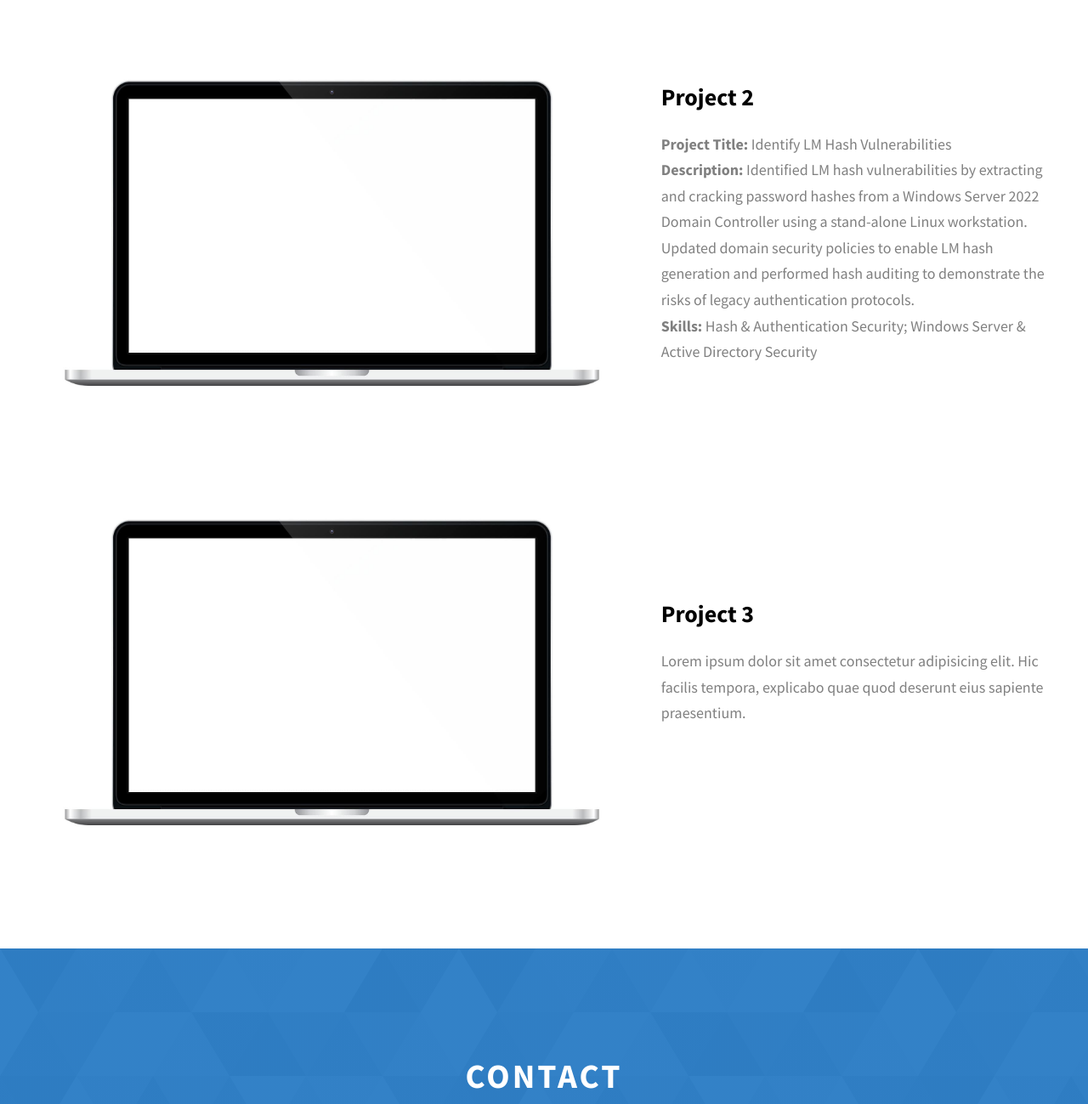
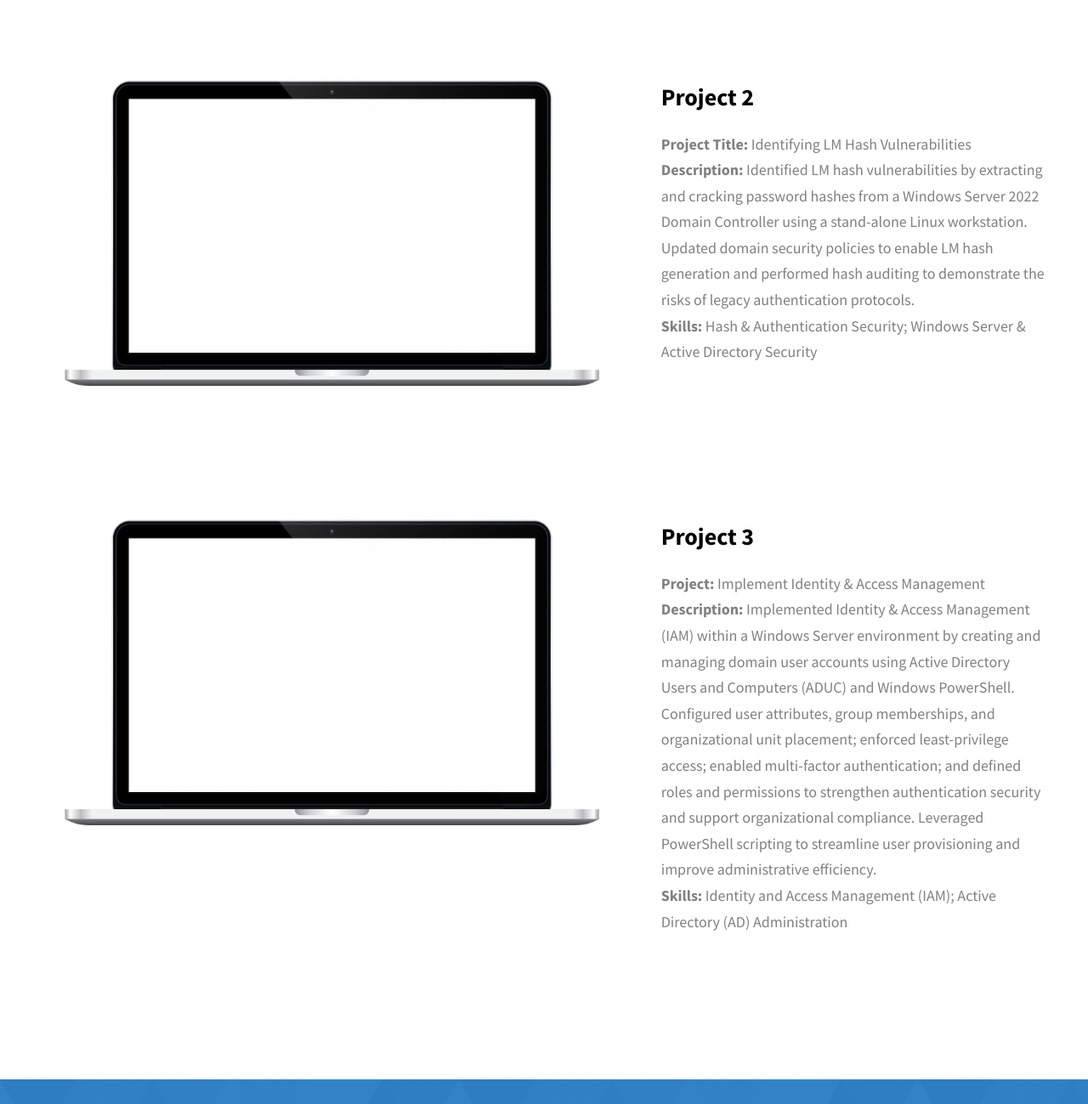
Before and after one commit to j-espinoza-2025/portfolio, a website: page index.html in a window 1280 px wide. Shown: the part 2658-3957 px from the top of the page at 85% size. Drawn offline with Linux system fonts and the light colour scheme.

Commit message:
Update portfolio with Joyce Espinoza details and new professional description

```diff
--- a/index.html
+++ b/index.html
@@ -211,7 +211,7 @@
               <h3 class="projects__row-content-title">Project 2</h3>
               <div class="projects__row-content-desc">
                 <ul class="projects__bullets">
-                  <li><strong>Project Title:</strong> Identify LM Hash Vulnerabilities</li>
+                  <li><strong>Project Title:</strong> Identifying LM Hash Vulnerabilities</li>
                   <li><strong>Description:</strong> Identified LM hash vulnerabilities by extracting and cracking password hashes from a Windows Server 2022 Domain Controller using a stand-alone Linux workstation. Updated domain security policies to enable LM hash generation and performed hash auditing to demonstrate the risks of legacy authentication protocols.</li>
                   <li><strong>Skills:</strong> Hash &amp; Authentication Security; Windows Server &amp; Active Directory Security</li>
                 </ul>
@@ -229,11 +229,13 @@
             </div>
             <div class="projects__row-content">
               <h3 class="projects__row-content-title">Project 3</h3>
-              <p class="projects__row-content-desc">
-                Lorem ipsum dolor sit amet consectetur adipisicing elit. Hic
-                facilis tempora, explicabo quae quod deserunt eius sapiente
-                praesentium.
-              </p>
+              <div class="projects__row-content-desc">
+                <ul class="projects__bullets">
+                  <li><strong>Project:</strong> Implement Identity &amp; Access Management</li>
+                  <li><strong>Description:</strong> Implemented Identity &amp; Access Management (IAM) within a Windows Server environment by creating and managing domain user accounts using Active Directory Users and Computers (ADUC) and Windows PowerShell. Configured user attributes, group memberships, and organizational unit placement; enforced least-privilege access; enabled multi-factor authentication; and defined roles and permissions to strengthen authentication security and support organizational compliance. Leveraged PowerShell scripting to streamline user provisioning and improve administrative efficiency.</li>
+                  <li><strong>Skills:</strong> Identity and Access Management (IAM); Active Directory (AD) Administration</li>
+                </ul>
+              </div>
             </div>
           </div>
         </div>
```
